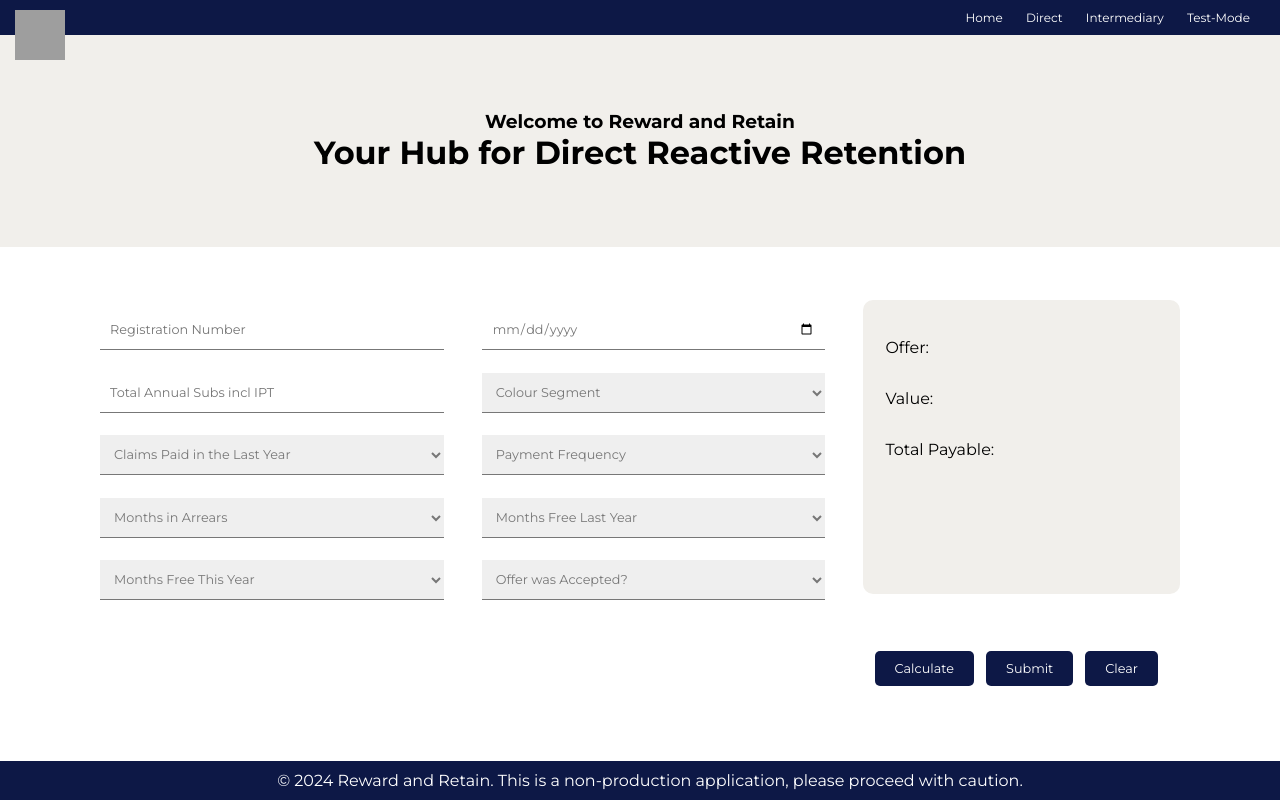
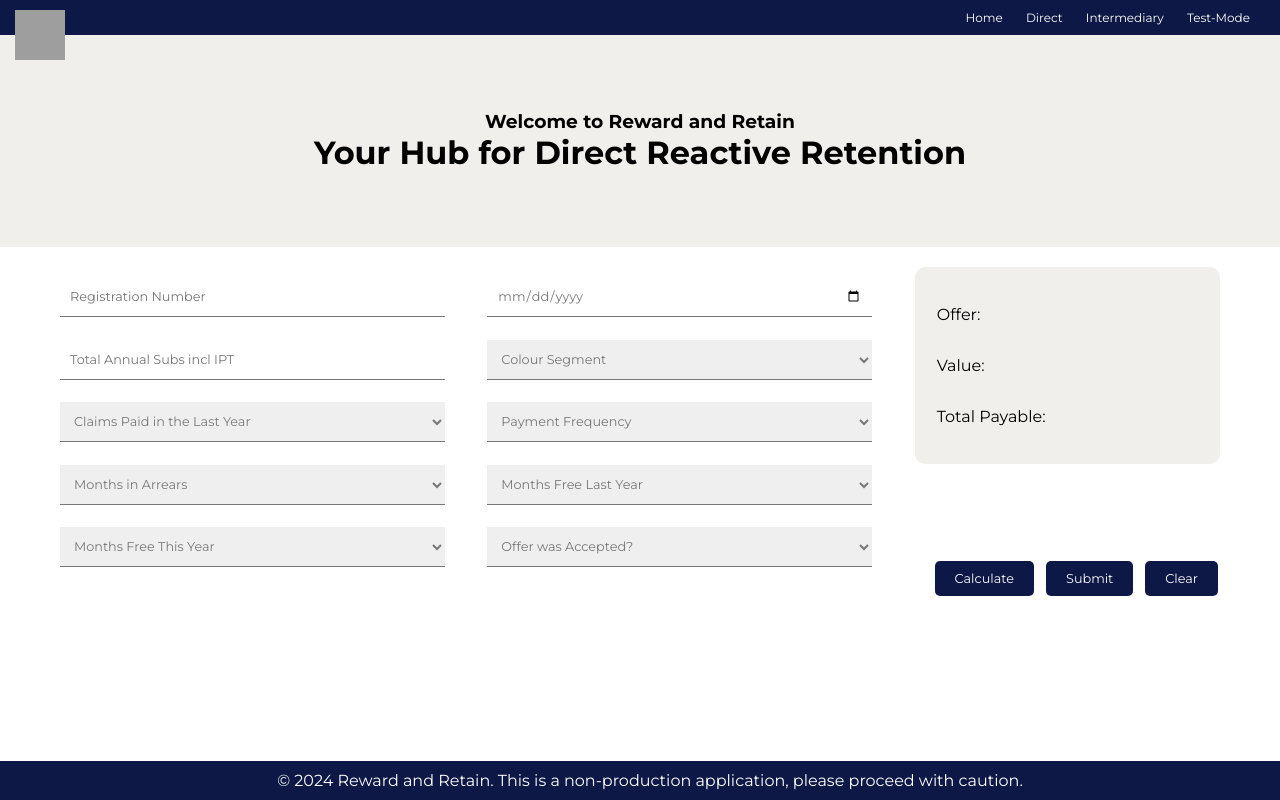
Before and after one commit to benturner993/flask-form-phase-1, a Flask app: page / in a window 1280 px wide. Run offline with Flask 3, Linux system fonts and the light colour scheme; grey boxes are pictures that could not be loaded.

Commit message:
fix: detach user input and grey box

```diff
--- a/templates/direct.html
+++ b/templates/direct.html
@@ -7,8 +7,7 @@
     <h1 style="margin: 0; padding: 0; width: 100%;">Your Hub for Direct Reactive Retention</h1>
 </div>
 
-<div style="width: 100%; height: 50vh; display: flex; justify-content: center; align-items: center;">
-    <div style="max-width: 90%; width: 100%; display: flex; justify-content: space-between;">
+<div style="display: flex; justify-content: space-between; padding: 20px;">
     <div style="width: 70vw;">
         <form id="user-form" style="margin-top: 10px; margin-bottom: 10px; display: grid; grid-template-columns: repeat(2, 45%); gap: 5%; position: relative;">
             <input type="text" id="registration-number" name="registration-number" placeholder="Registration Number" class="input-field" style="font-size: 0.8em;">
@@ -66,14 +65,16 @@
             </select>
         </form>
     </div>
-        <div id="grey-box" style="background-color: #f1efeb; padding: 20px; width: 25vw; display: flex; flex-direction: column; justify-content: flex-start; border-radius: 10px; border: 2px solid transparent;">
+    <div style="width: 25vw;">
+        <div id="grey-box" style="background-color: #f1efeb; padding: 20px; display: flex; flex-direction: column; justify-content: flex-start; border-radius: 10px; border: 2px solid transparent;">
             <p>Offer: <span id="annual-subs-display" style="font-weight: bold;"></span></p>
             <p>Value: <span id="value" style="font-weight: bold;"></span></p>
             <p>Total Payable: <span id="total_payable" style="font-weight: bold;"></span></p>
         </div>
     </div>
 </div>
-<div style="display: flex; justify-content: flex-end; margin-right: 10vh;">
+
+<div style="display: flex; justify-content: flex-end; padding-right: 20px;">
     <button onclick="calculateOffer()" style="margin-bottom: 5px">Calculate</button>
     <button type="button" onclick="submitForm()" style="margin-bottom: 5px; margin-left: 10px;">Submit</button>
     <button type="button" onclick="clearForm()" style="margin-bottom: 5px; margin-left: 10px;">Clear</button>
@@ -102,7 +103,8 @@
             alert(data.message);
             location.reload();  // Refresh the page to clear the form
         })
-        .catch(error => console.error('Error:', error));
+        .catch(error => console.error('
+Error:', error));
     }
 
     function calculateOffer() {
```
Lines whose indentation alone changed are shown as unchanged.
